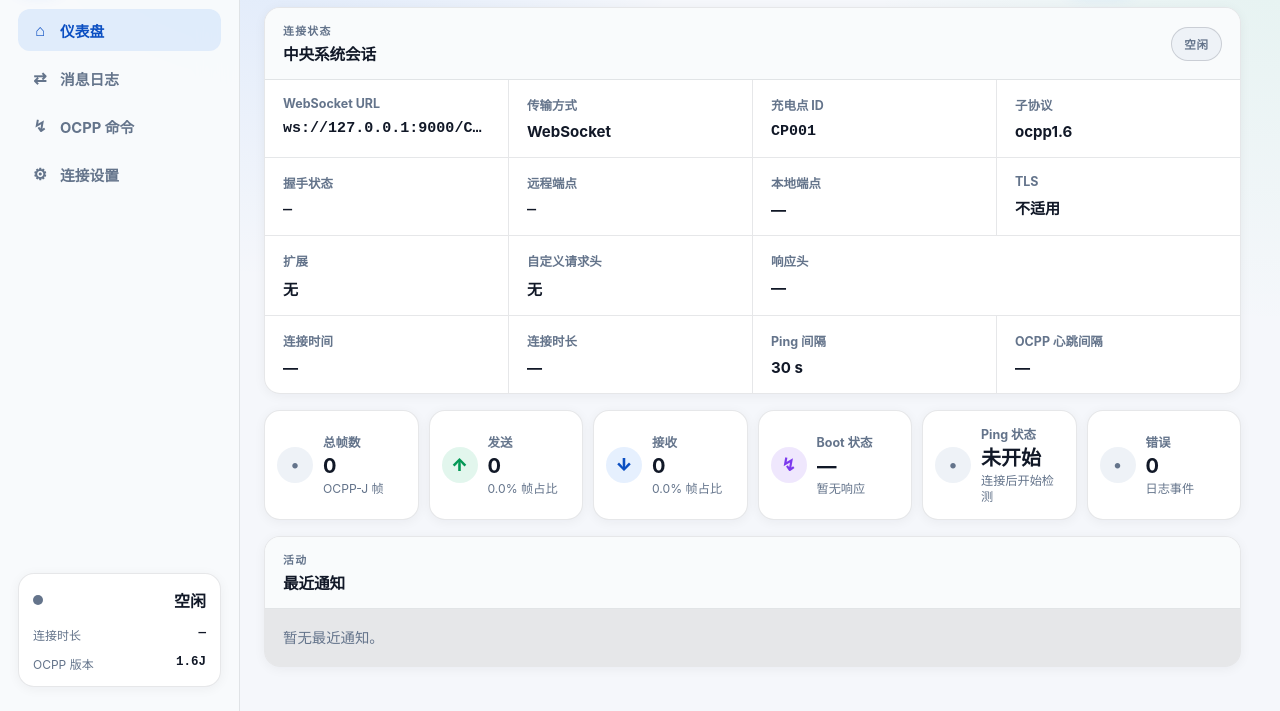
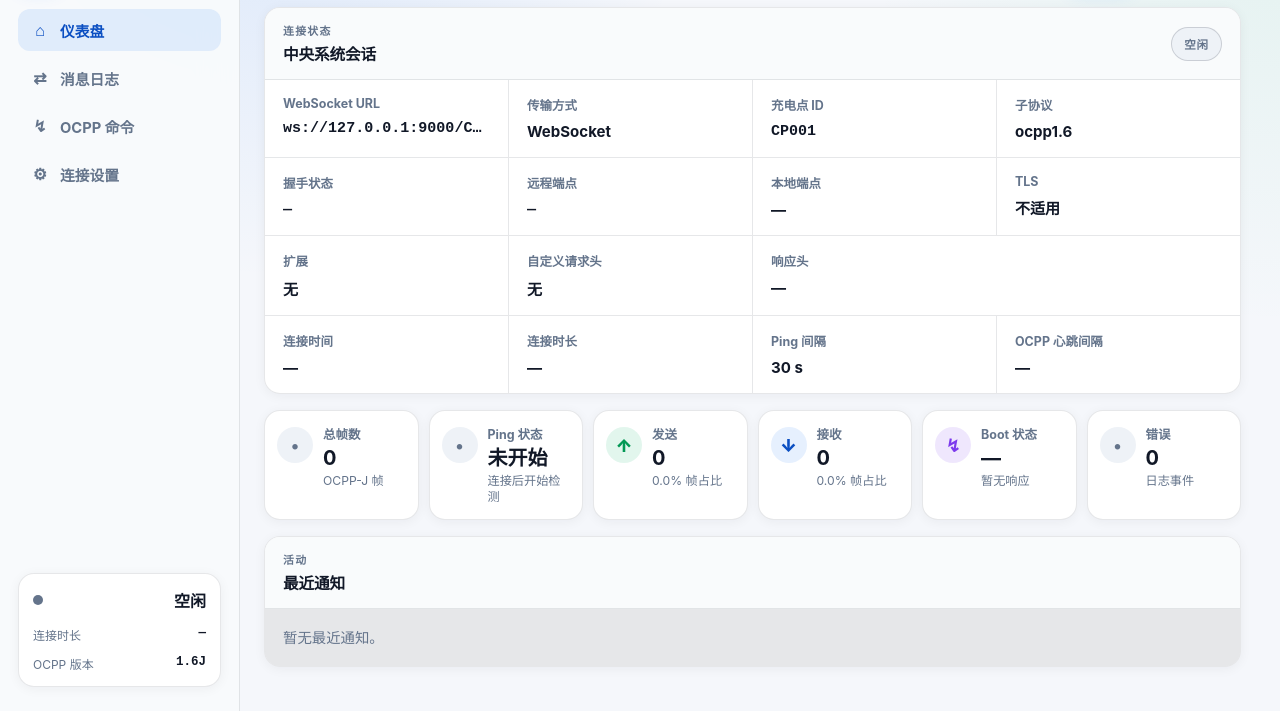
Before and after one commit to ForbiddenR/oclient, a website built with Vite: page src/renderer/index.html in a window 1280 px wide. Shown: the part 89-800 px from the top of the page. Built offline with nearby package versions, Linux system fonts and the light colour scheme.

Commit message:
optimize the ui

```diff
--- a/src/renderer/app.ts
+++ b/src/renderer/app.ts
@@ -66,6 +66,7 @@ interface DashboardElements {
   routeTitle: HTMLElement;
   routeEyebrow: HTMLElement;
   commandActionInput: HTMLInputElement;
+  commandPresetSelect: HTMLSelectElement;
   commandPayloadInput: HTMLTextAreaElement;
   sendCommandButton: HTMLButtonElement;
   commandResultCard: HTMLElement;
@@ -123,6 +124,7 @@ export function createApp(root: HTMLElement): void {
     routeTitle: mustQuery<HTMLElement>(root, '#routeTitle'),
     routeEyebrow: mustQuery<HTMLElement>(root, '#routeEyebrow'),
     commandActionInput: mustQuery<HTMLInputElement>(root, '#commandActionInput'),
+    commandPresetSelect: mustQuery<HTMLSelectElement>(root, '#commandPresetSelect'),
     commandPayloadInput: mustQuery<HTMLTextAreaElement>(root, '#commandPayloadInput'),
     sendCommandButton: mustQuery<HTMLButtonElement>(root, '#sendCommandButton'),
     commandResultCard: mustQuery<HTMLElement>(root, '#commandResultCard'),
@@ -244,12 +246,21 @@ export function createApp(root: HTMLElement): void {
     const target = event.target;
 
     if (target instanceof HTMLInputElement && target.id === 'commandActionInput') {
+      elements.commandPresetSelect.value = commandPresetName(target.value);
       const preset = commandPreset(target.value);
       if (preset) {
         elements.commandPayloadInput.value = JSON.stringify(preset, null, 2);
       }
     }
 
+    if (target instanceof HTMLSelectElement && target.id === 'commandPresetSelect' && target.value) {
+      elements.commandActionInput.value = target.value;
+      const preset = commandPreset(target.value);
+      if (preset) {
+        elements.commandPayloadInput.value = JSON.stringify(preset, null, 2);
+      }
+    }
+
     if (target instanceof HTMLInputElement && target.id === 'tlsInput') {
       state.allowInsecureTls = false;
       renderDashboard();
@@ -267,6 +278,11 @@ export function createApp(root: HTMLElement): void {
 
   root.addEventListener('input', (event) => {
     const target = event.target;
+
+    if (target instanceof HTMLInputElement && target.id === 'commandActionInput') {
+      elements.commandPresetSelect.value = commandPresetName(target.value);
+      return;
+    }
 
     if (target instanceof HTMLInputElement && target.dataset.headerField) {
       syncHeaderDraftFromInput(target, state.headers);
@@ -580,22 +596,26 @@ function buildAppMarkup(): string {
                   <div class="command-action-row">
                     <label class="field command-action-field">
                       <span>Action</span>
-                      <input id="commandActionInput" name="action" type="text" list="commandActionPresets" value="Heartbeat" autocomplete="off" spellcheck="false" placeholder="例如 Heartbeat" />
+                      <input id="commandActionInput" name="action" type="text" value="Heartbeat" autocomplete="off" spellcheck="false" placeholder="例如 Heartbeat" />
+                    </label>
+                    <label class="field command-preset-field">
+                      <span>内置预设</span>
+                      <select id="commandPresetSelect" name="actionPreset">
+                        <option value="">选择预设</option>
+                        <option value="Heartbeat" selected>Heartbeat</option>
+                        <option value="StatusNotification">StatusNotification</option>
+                        <option value="Authorize">Authorize</option>
+                        <option value="StartTransaction">StartTransaction</option>
+                        <option value="StopTransaction">StopTransaction</option>
+                        <option value="MeterValues">MeterValues</option>
+                        <option value="DataTransfer">DataTransfer</option>
+                        <option value="DiagnosticsStatusNotification">DiagnosticsStatusNotification</option>
+                        <option value="FirmwareStatusNotification">FirmwareStatusNotification</option>
+                      </select>
                     </label>
                     <button id="sendCommandButton" class="primary command-send-button" type="button" disabled>发送 OCPP 命令</button>
                   </div>
-                  <p class="command-action-hint">可直接输入任意 OCPP Action；选择内置建议时会自动载入对应的 Payload 预设。</p>
-                  <datalist id="commandActionPresets">
-                    <option value="Heartbeat"></option>
-                    <option value="StatusNotification"></option>
-                    <option value="Authorize"></option>
-                    <option value="StartTransaction"></option>
-                    <option value="StopTransaction"></option>
-                    <option value="MeterValues"></option>
-                    <option value="DataTransfer"></option>
-                    <option value="DiagnosticsStatusNotification"></option>
-                    <option value="FirmwareStatusNotification"></option>
-                  </datalist>
+                  <p class="command-action-hint">Action 可自由编辑；内置预设始终可选，并会自动载入对应的 Payload。</p>
                 </div>
                 <label class="field command-payload-field">
                   <span>JSON Payload</span>
@@ -979,10 +999,10 @@ function renderSessionMetrics(container: HTMLElement, state: AppState): void {
   const metrics = deriveSessionMetrics(state);
   container.replaceChildren(
     createMetricCard('总帧数', String(metrics.totalFrames), 'OCPP-J 帧', 'neutral'),
+    createMetricCard('Ping 状态', metrics.pingStatus, metrics.pingDetail, metrics.pingVariant),
     createMetricCard('发送', String(metrics.outboundFrames), `${metrics.outboundPercent}% 帧占比`, 'outbound'),
     createMetricCard('接收', String(metrics.inboundFrames), `${metrics.inboundPercent}% 帧占比`, 'inbound'),
     createMetricCard('Boot 状态', metrics.bootStatus, metrics.bootDetail, 'boot'),
-    createMetricCard('Ping 状态', metrics.pingStatus, metrics.pingDetail, metrics.pingVariant),
     createMetricCard('错误', String(metrics.errors), metrics.errors === 1 ? '需要处理' : '日志事件', metrics.errors > 0 ? 'error' : 'neutral')
   );
 }
@@ -1052,7 +1072,13 @@ function renderLog(container: HTMLElement, events: SessionEvent[]): void {
 }
 
 function commandPreset(action: string): Record<string, unknown> | undefined {
-  return OCPP_COMMAND_PRESETS[action.trim()]?.();
+  const name = commandPresetName(action);
+  return name ? OCPP_COMMAND_PRESETS[name]?.() : undefined;
+}
+
+function commandPresetName(action: string): string {
+  const normalized = action.trim();
+  return Object.prototype.hasOwnProperty.call(OCPP_COMMAND_PRESETS, normalized) ? normalized : '';
 }
 
 function parseCommandPayload(raw: string): Record<string, unknown> {
--- a/src/renderer/styles.css
+++ b/src/renderer/styles.css
@@ -510,9 +510,10 @@ p {
 
 .metric-card {
   display: flex;
-  align-items: center;
+  align-items: flex-start;
   gap: 10px;
   min-width: 0;
+  min-height: 94px;
   padding: 14px 12px;
   border: 1px solid var(--line);
   border-radius: var(--radius);
@@ -522,12 +523,14 @@ p {
 
 .metric-card > div {
   min-width: 0;
+  width: 100%;
 }
 
 .metric-icon {
   display: grid;
   place-items: center;
   flex: none;
+  margin-top: 2px;
   width: 36px;
   height: 36px;
   border-radius: 999px;
@@ -580,6 +583,8 @@ p {
 
 .metric-card small {
   display: block;
+  height: 2.6em;
+  overflow: hidden;
   margin-top: 4px;
   color: var(--muted);
   font-size: 0.76rem;
@@ -850,12 +855,13 @@ p {
 
 .command-action-row {
   display: grid;
-  grid-template-columns: minmax(220px, 1fr) auto;
+  grid-template-columns: minmax(240px, 1fr) minmax(170px, 220px) auto;
   gap: 12px;
   align-items: end;
 }
 
-.command-action-field {
+.command-action-field,
+.command-preset-field {
   min-width: 0;
   margin-bottom: 0;
 }
@@ -1376,7 +1382,7 @@ p {
   }
 
   .metrics-grid {
-    grid-template-columns: repeat(3, minmax(0, 1fr));
+    grid-template-columns: repeat(2, minmax(0, 1fr));
   }
 }
 
```
